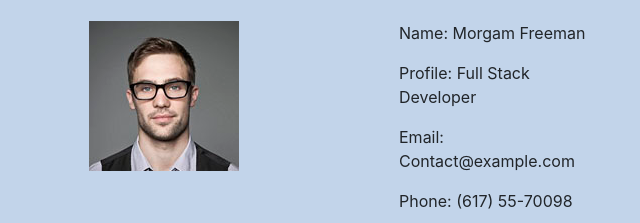
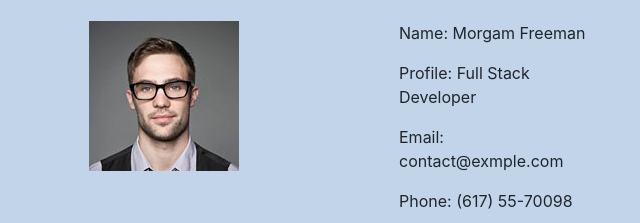
Before and after one commit to developersanjoy09/Assignment-class-16, a plain HTML site: page index.html in a window 1280 px wide. Shown: the part 1554-1777 px from the top of the page, 11-651 px from the left. Drawn offline with nearby package versions, Linux system fonts and the light colour scheme.

Commit message:
Update index.html

```diff
--- a/index.html
+++ b/index.html
@@ -116,7 +116,7 @@
                              <ul>
                                 <li><p>Name: Morgam Freeman</p></li>
                                 <li><p>Profile: Full Stack Developer</p></li>
-                                <li><p>Email: Contact@example.com</p></li>
+                                <li><p>Email: contact@exmple.com</p></li>
                                 <li><p>Phone: (617) 55-70098</p></li>
                              </ul>
                           </div>
```
